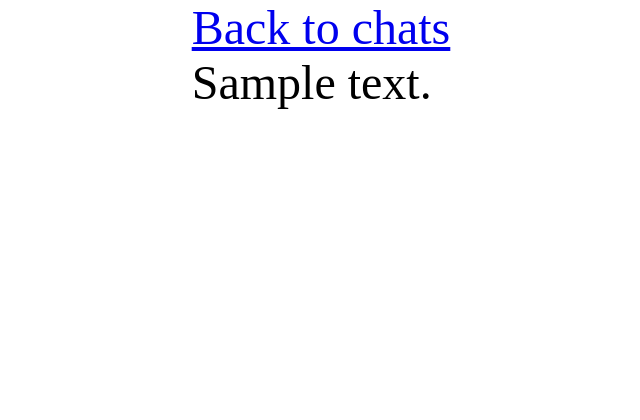
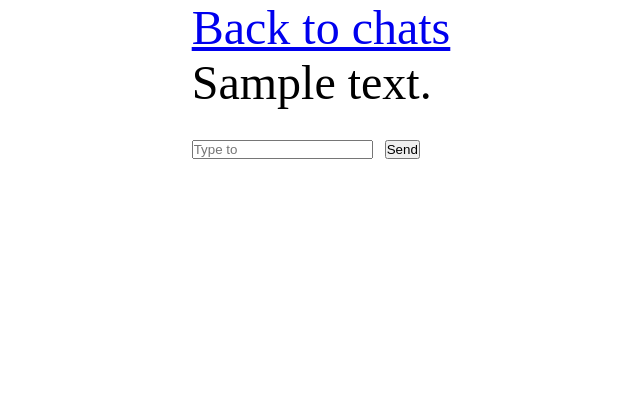
Before and after one commit to Mikasa-Hayashi/Navi, a Django app: page /chat/00000000-0000-0000-0000-000000000001 in a window 1280 px wide. Shown: the top 420 px of the page, without its empty margins (319-959 px from the left). Run offline with Django 5.2, Linux system fonts and the light colour scheme; tables that the repository leaves empty hold one stand-in row (values such as "Sample post").

Commit message:
feat: added `send message` field

```diff
--- a/backend/chat/templates/chat/conversation_detail.html
+++ b/backend/chat/templates/chat/conversation_detail.html
@@ -12,7 +12,10 @@
                 {{ message.content }}
             </div>
         {% endfor %}
-
-
+        <form class="conversation-send-message-form" action="{% url 'chat:send_message' conversation_id=conversation.id %}" method="post">
+            {% csrf_token %}
+            <input type="text" name="text" placeholder="Type to {{ conversation.companion_id.name }}" required>
+            <button type="submit">Send</button>
+        </form>
     </div>
 {% endblock %}
```
